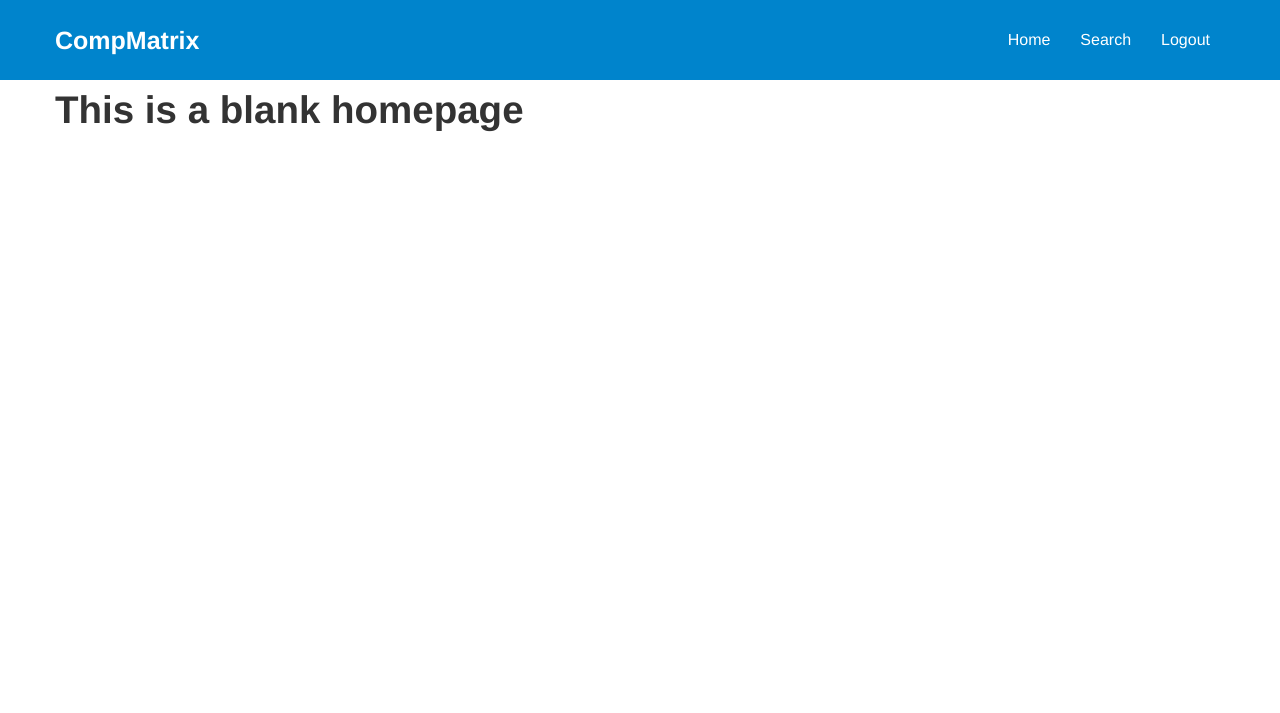
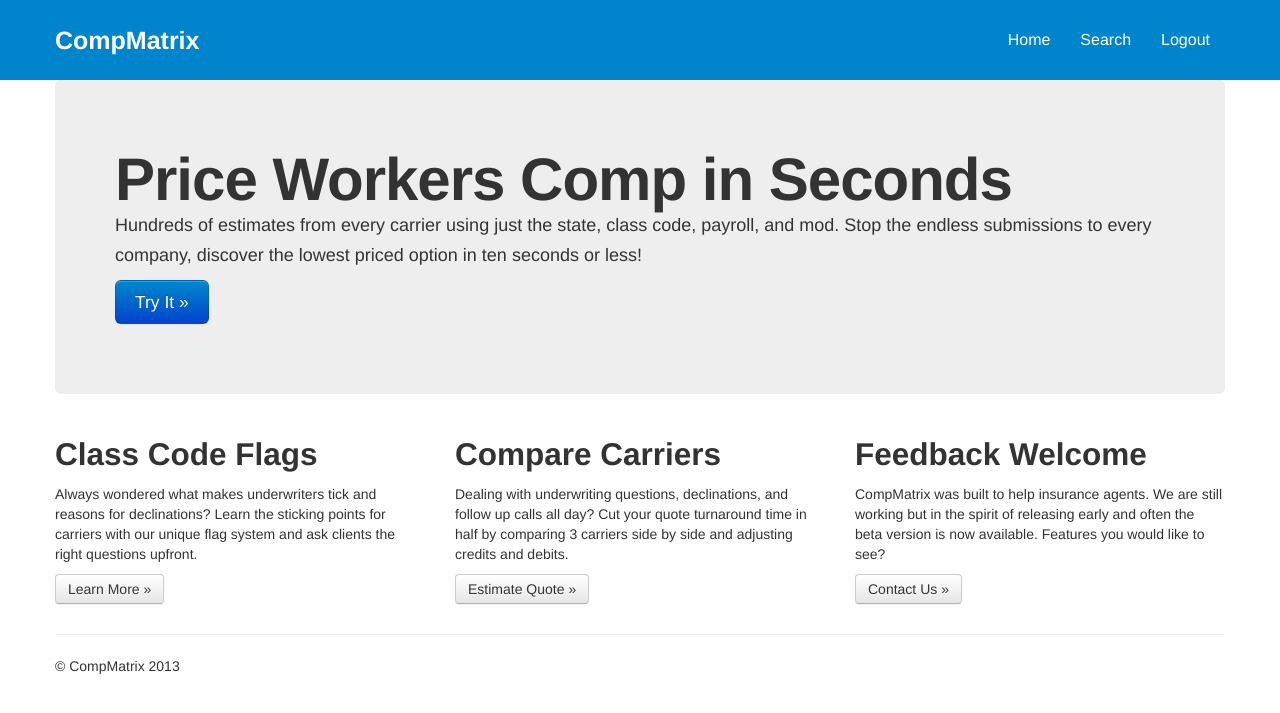
Before and after one commit to bcooktulane/CompMatrix, a Django app: page / in a window 1280 px wide. Shown: the top 713 px of the page. Run offline with Django 3.2, Linux system fonts and the light colour scheme; parts of the project's set-up code (start-up, migrations or seed data) failed here and were passed over; some libraries are stand-ins or nearby versions.

Commit message:
header change

```diff
--- a/pricecompare/templates/home.html
+++ b/pricecompare/templates/home.html
@@ -2,5 +2,38 @@
 {% load humanize %}
 
 {% block content %}
-<h1>This is a blank homepage</h1>
+ <div class="container">
+
+      <div class="hero-unit">
+        <h1>Price Workers Comp in Seconds</h1>
+        <p>Hundreds of estimates from every carrier using just the state, class code, payroll, and mod. Stop the endless submissions to every company, discover the lowest priced option in ten seconds or less!</p>
+        <p><a href="/search" class="btn btn-primary btn-large">Try It &raquo;</a></p>
+      </div>
+
+      <!-- put value adds here -->
+      <div class="row">
+        <div class="span4">
+          <h2>Class Code Flags</h2>
+          <p>Always wondered what makes underwriters tick and reasons for declinations? Learn the sticking points for carriers with our unique flag system and ask clients the right questions upfront.</p>
+          <p><a class="btn" href="/search">Learn More &raquo;</a></p>
+        </div>
+        <div class="span4">
+          <h2>Compare Carriers</h2>
+          <p>Dealing with underwriting questions, declinations, and follow up calls all day? Cut your quote turnaround time in half by comparing 3 carriers side by side and adjusting credits and debits.</p>
+          <p><a class="btn" href="/search">Estimate Quote &raquo;</a></p>
+       </div>
+        <div class="span4">
+          <h2>Feedback Welcome</h2>
+          <p>CompMatrix was built to help insurance agents. We are still working but in the spirit of releasing early and often the beta version is now available. Features you would like to see?</p>
+          <p><a class="btn" href="/contact">Contact Us &raquo;</a></p>
+        </div>
+      </div>
+
+      <hr>
+
+      <footer>
+        <p>&copy; CompMatrix 2013</p>
+      </footer>
+
+    </div> <!-- /container -->
 {% endblock content %}
```
